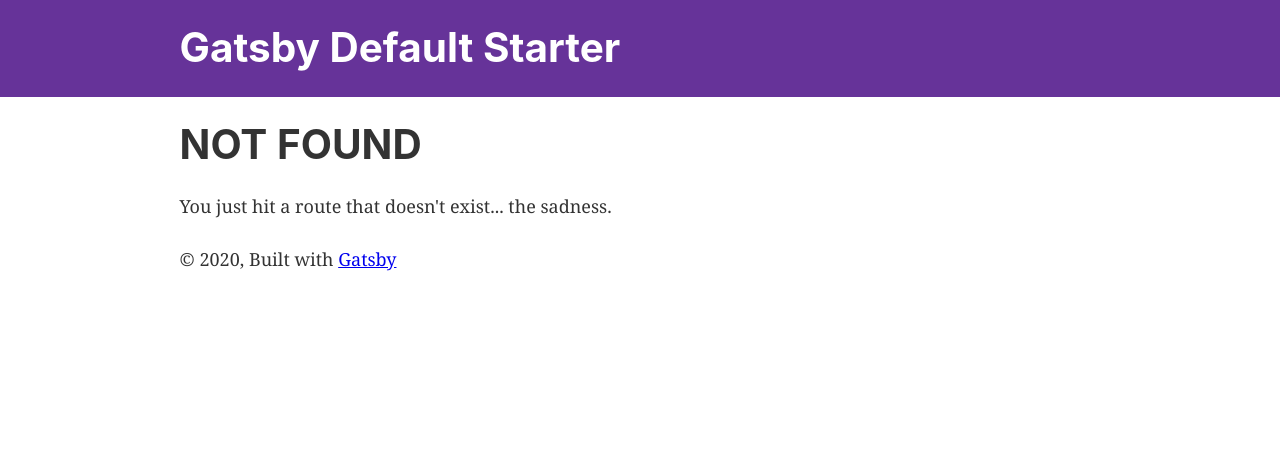
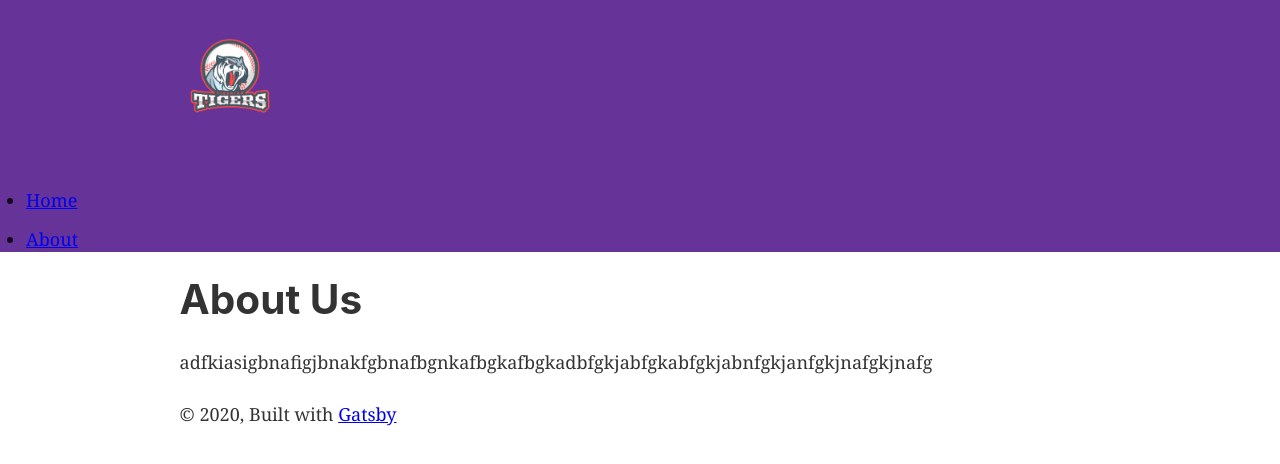
Before and after one commit to JenyaIII/Gatsby-testProject, a Gatsby site: page /about in a window 1280 px wide. Before the commit this address had no page. Built offline with nearby package versions, Linux system fonts and the light colour scheme; Gatsby itself is replaced by a stand-in of ours.

Commit message:
GraphQl settings

```diff
--- a/gatsby-config.js
+++ b/gatsby-config.js
@@ -1,7 +1,7 @@
 module.exports = {
   siteMetadata: {
-    title: `Gatsby Default Starter`,
-    description: `Kick off your next, great Gatsby project with this default starter. This barebones starter ships with the main Gatsby configuration files you might need.`,
+    title: `Level up blog`,
+    description: `A new blog`,
     author: `@gatsbyjs`,
   },
   plugins: [
--- a/src/components/header.js
+++ b/src/components/header.js
@@ -1,6 +1,8 @@
 import { Link } from "gatsby"
 import PropTypes from "prop-types"
 import React from "react"
+
+import logo from "../images/logo.jpg"
 
 const Header = ({ siteTitle }) => (
   <header
@@ -24,10 +26,20 @@ const Header = ({ siteTitle }) => (
             textDecoration: `none`,
           }}
         >
-          {siteTitle}
+          <img style={{ width: "100px" }} src={logo} alt="My new gatsby logo" />
         </Link>
       </h1>
     </div>
+    <nav>
+      <ul>
+        <li>
+          <Link to="/">Home</Link>
+        </li>
+        <li>
+          <Link to="/about">About</Link>
+        </li>
+      </ul>
+    </nav>
   </header>
 )
 
--- a/src/components/layout.js
+++ b/src/components/layout.js
@@ -11,6 +11,7 @@ import { useStaticQuery, graphql } from "gatsby"
 
 import Header from "./header"
 import "./layout.css"
+import { Helmet } from "react-helmet"
 
 const Layout = ({ children }) => {
   const data = useStaticQuery(graphql`
@@ -18,6 +19,7 @@ const Layout = ({ children }) => {
       site {
         siteMetadata {
           title
+          description
         }
       }
     }
@@ -25,6 +27,15 @@ const Layout = ({ children }) => {
 
   return (
     <>
+      <Helmet
+        title={data.site.siteMetadata.title}
+        meta={[
+          { name: "description", content: data.site.siteMetadata.description },
+          { name: "keywords", content: "sample, something" },
+        ]}
+      >
+        <html lang="en" />
+      </Helmet>
       <Header siteTitle={data.site.siteMetadata.title} />
       <div
         style={{
--- /dev/null
+++ b/src/pages/about.js
@@ -0,0 +1,17 @@
+import React from "react"
+import Layout from "../components/layout"
+
+const AboutPage = () => {
+  return (
+    <Layout>
+      <div>
+        <h1>About Us</h1>
+        <p>
+          adfkiasigbnafigjbnakfgbnafbgnkafbgkafbgkadbfgkjabfgkabfgkjabnfgkjanfgkjnafgkjnafg
+        </p>
+      </div>
+    </Layout>
+  )
+}
+
+export default AboutPage
--- a/src/pages/index.js
+++ b/src/pages/index.js
@@ -14,7 +14,6 @@ const IndexPage = () => (
     <div style={{ maxWidth: `300px`, marginBottom: `1.45rem` }}>
       <Image />
     </div>
-    <Link to="/page-2/">Go to page 2</Link>
   </Layout>
 )
 
```
Also changed, not shown: src/pages/page-2.js (deleted, +0 -16 lines), src/images/logo.jpg (added).
